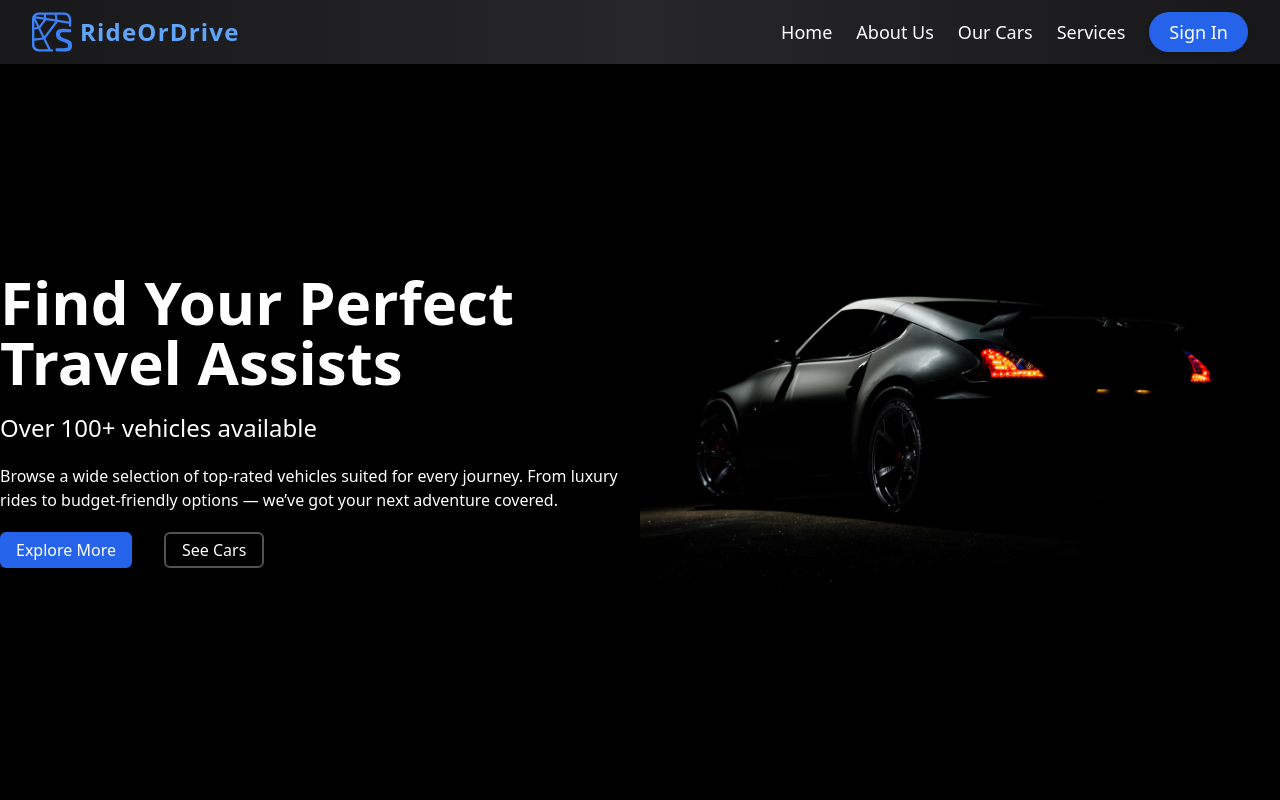
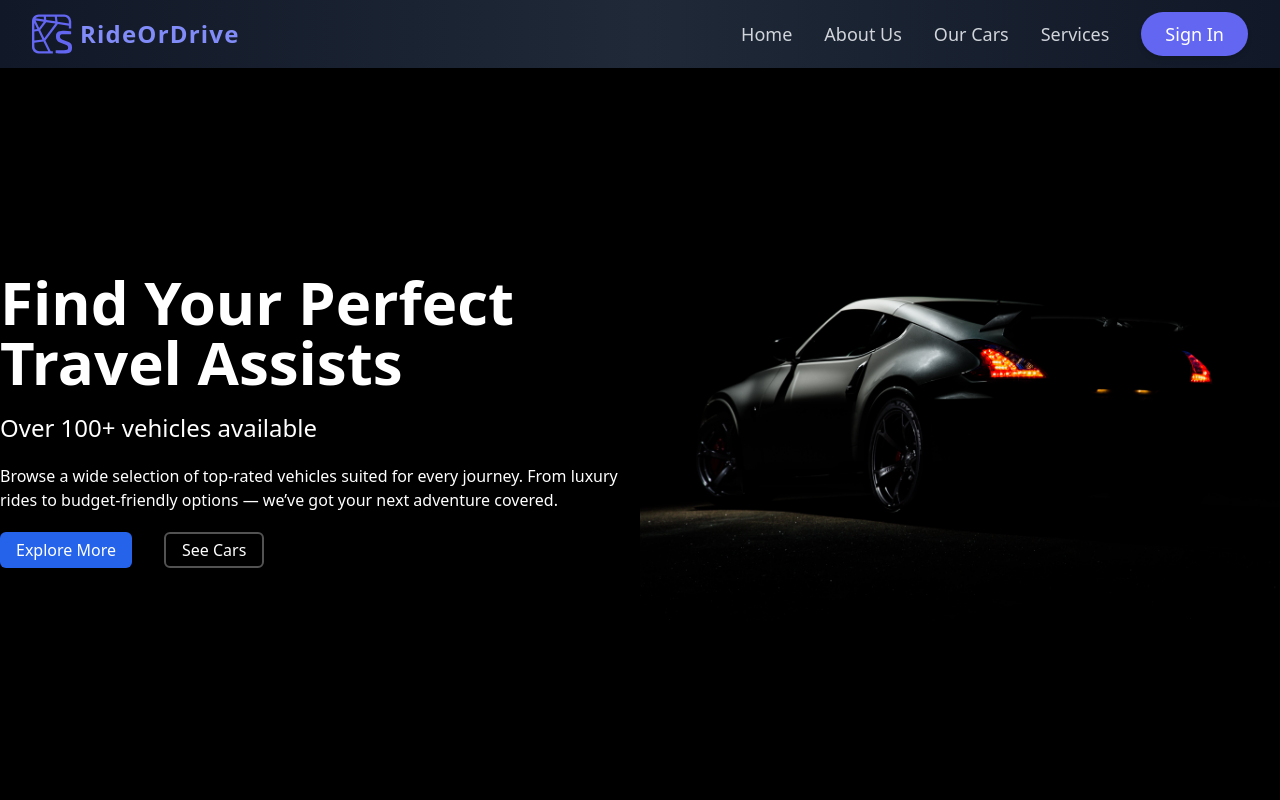
Before and after one commit to SandipM098/college-project, a React (Create React App) app: page / in a window 1280 px wide. Shown: the top 800 px of the page. Built offline with nearby package versions, Linux system fonts and the light colour scheme.

Commit message:
navbar color correction

```diff
--- a/src/components/Navbar.jsx
+++ b/src/components/Navbar.jsx
@@ -12,33 +12,33 @@ const Navbar = () => {
   };
 
   return (
-    <header className="fixed w-full z-50 bg-gradient-to-r from-zinc-900 via-zinc-800 to-zinc-900 text-white shadow-lg py-3 backdrop-blur-md">
+    <header className="fixed w-full z-50 bg-gradient-to-r from-gray-900 via-gray-800 to-gray-900 text-white shadow-lg py-3 backdrop-blur-md">
       <nav className="flex items-center justify-between px-4 md:px-8">
         {/* Combined Logo Icon + Text in one Link */}
         <Link
           to="/"
-          className="flex items-center gap-2 font-extrabold text-2xl text-blue-400 tracking-wider hover:scale-105 transition-transform duration-300"
+          className="flex items-center gap-2 font-extrabold text-2xl text-indigo-400 tracking-wider hover:scale-105 transition-transform duration-300"
         >
-          <SiSpyderide size={40} className="text-blue-500" />
+          <SiSpyderide size={40} className="text-indigo-500" />
           RideOrDrive
         </Link>
 
         {/* Desktop Menu */}
-        <div className="hidden md:flex items-center gap-6 font-medium text-lg">
+        <div className="hidden md:flex items-center gap-8 font-medium text-lg">
           {["/", "/About", "/Car", "/Service"].map((path, i) => {
             const labels = ["Home", "About Us", "Our Cars", "Services"];
             return (
               <Link
                 key={i}
                 to={path}
-                className="hover:text-blue-400 hover:scale-105 transition-all duration-300"
+                className="text-gray-300 hover:text-indigo-400 hover:scale-105 transition-all duration-300"
               >
                 {labels[i]}
               </Link>
             );
           })}
           <Link to="/SignIn">
-            <button className="bg-blue-600 hover:bg-blue-500 text-white px-5 py-1.5 rounded-full shadow-md hover:shadow-blue-400/40 transition duration-300">
+            <button className="bg-indigo-500 hover:bg-indigo-600 text-white px-6 py-2 rounded-full shadow-md hover:shadow-indigo-400/50 transition-all duration-300">
               Sign In
             </button>
           </Link>
@@ -50,13 +50,13 @@ const Navbar = () => {
             <AiOutlineClose
               size={25}
               onClick={handleChange}
-              className="hover:text-blue-400 transition duration-300"
+              className="text-gray-300 hover:text-indigo-400 transition duration-300"
             />
           ) : (
             <RiMenuUnfoldFill
               size={25}
               onClick={handleChange}
-              className="hover:text-blue-400 transition duration-300"
+              className="text-gray-300 hover:text-indigo-400 transition duration-300"
             />
           )}
         </div>
@@ -66,38 +66,38 @@ const Navbar = () => {
       <div
         className={`${
           menu ? "translate-x-0" : "-translate-x-full"
-        } md:hidden fixed top-0 left-0 w-3/4 h-screen bg-zinc-950 bg-opacity-90 backdrop-blur-md flex flex-col pt-24 gap-8 text-center text-xl transition-transform duration-500 ease-in-out shadow-xl`}
+        } md:hidden fixed top-0 left-0 w-3/4 h-screen bg-gray-900 bg-opacity-95 backdrop-blur-md flex flex-col pt-24 gap-10 text-center text-xl transition-transform duration-500 ease-in-out shadow-2xl`}
       >
         <Link
           to="/"
           onClick={handleChange}
-          className="hover:text-blue-400 transition duration-200"
+          className="text-gray-300 hover:text-indigo-400 transition duration-300"
         >
           Home
         </Link>
         <Link
           to="/About"
           onClick={handleChange}
-          className="hover:text-blue-400 transition duration-200"
+          className="text-gray-300 hover:text-indigo-400 transition duration-300"
         >
           About Us
         </Link>
         <Link
           to="/Car"
           onClick={handleChange}
-          className="hover:text-blue-400 transition duration-200"
+          className="text-gray-300 hover:text-indigo-400 transition duration-300"
         >
           Our Cars
         </Link>
         <Link
           to="/Service"
           onClick={handleChange}
-          className="hover:text-blue-400 transition duration-200"
+          className="text-gray-300 hover:text-indigo-400 transition duration-300"
         >
           Services
         </Link>
         <Link to="/SignIn" onClick={handleChange}>
-          <button className="mt-2 border border-blue-400 text-blue-400 rounded-full py-2 px-6 hover:bg-blue-500 hover:text-white transition duration-300">
+          <button className="mt-4 border border-indigo-400 text-indigo-400 rounded-full py-2 px-8 hover:bg-indigo-500 hover:text-white transition-all duration-300">
             Sign In
           </button>
         </Link>
```
